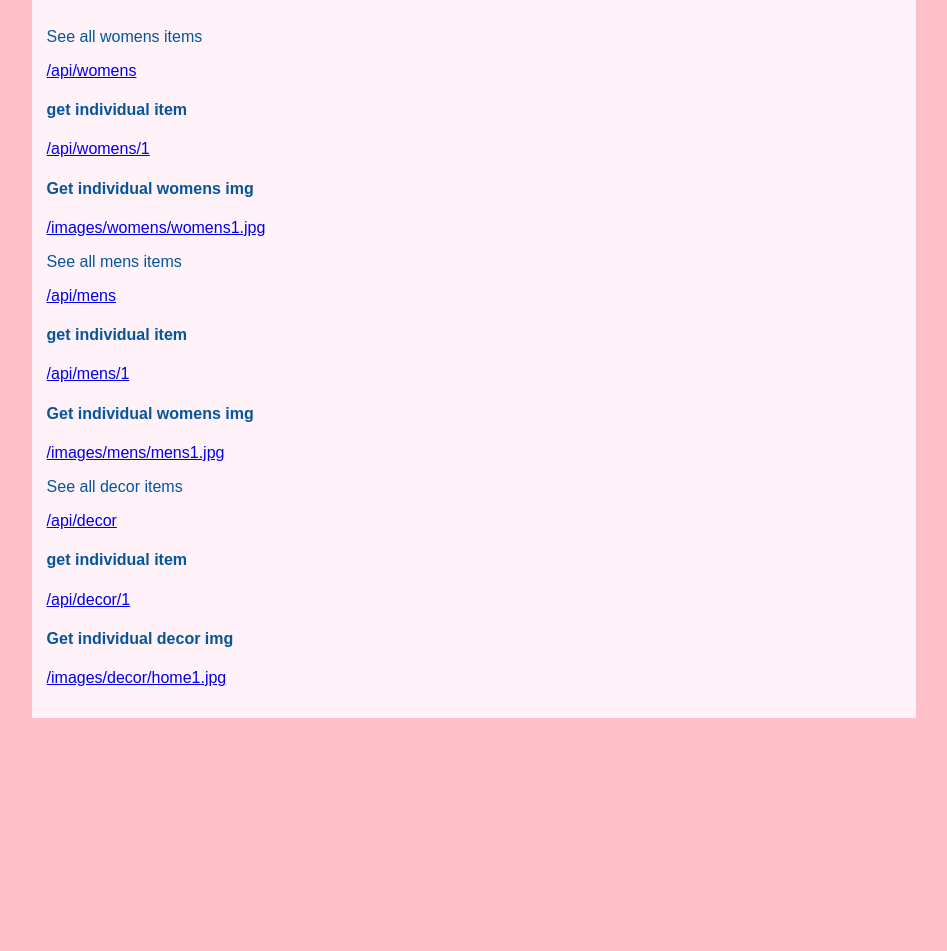
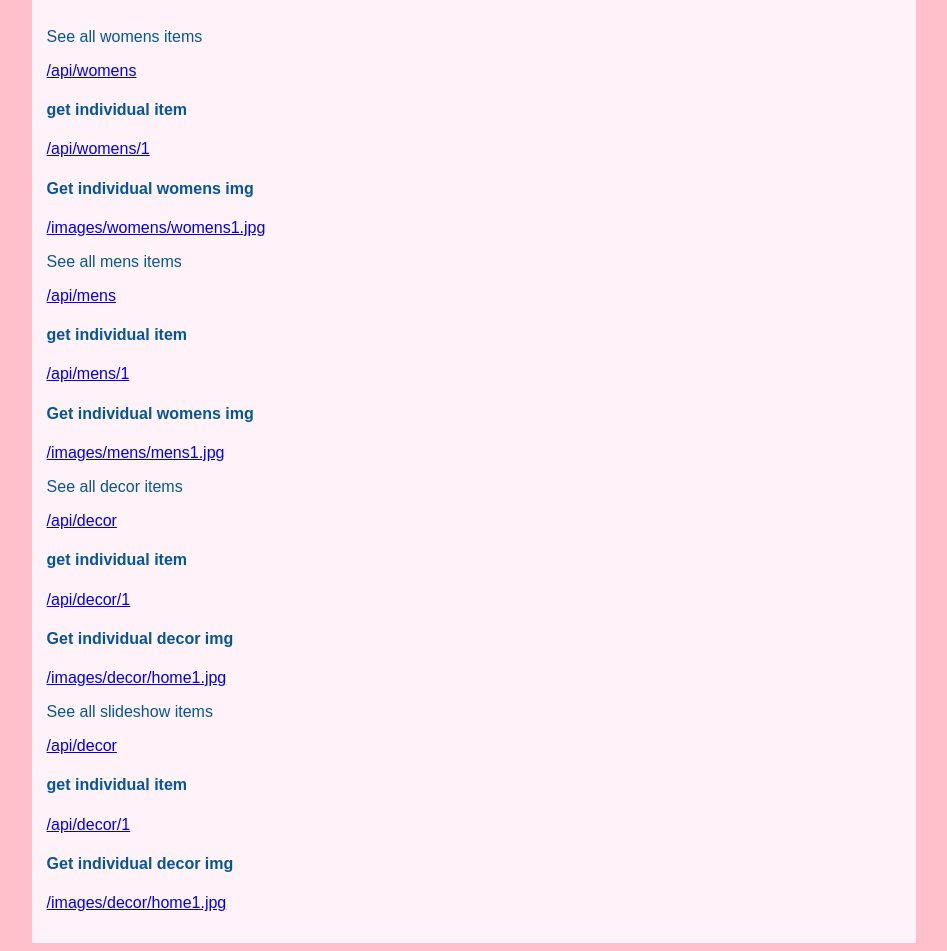
Before and after one commit to eek01/ReverieBackend, a website: page public/index.html in a window 1280 px wide. Shown: the part 121-1072 px from the top of the page, without its empty margins (166-1113 px from the left). Before the commit the page ends 847 px from the top, so only its background shows below. Drawn offline with Linux system fonts and the light colour scheme; a web font is replaced by a local one.

Commit message:
added slideshow api to index.html

```diff
--- a/public/index.html
+++ b/public/index.html
@@ -39,6 +39,16 @@
 
             <h4>Get individual decor img</h4>
             <p><a href="/images/decor/home1.jpg">/images/decor/home1.jpg</a></p>
+
+
+            <p>See all slideshow items</p>
+            <p><a href="api/quickShop">/api/decor</a></p>
+
+            <h4>get individual item</h4>
+            <p><a href="/api/quickShop/1">/api/decor/1</a></p>
+
+            <h4>Get individual decor img</h4>
+            <p><a href="/images/quickShop/womens1.jpg">/images/decor/home1.jpg</a></p>
         </main>
         <footer>
         </footer>
```
